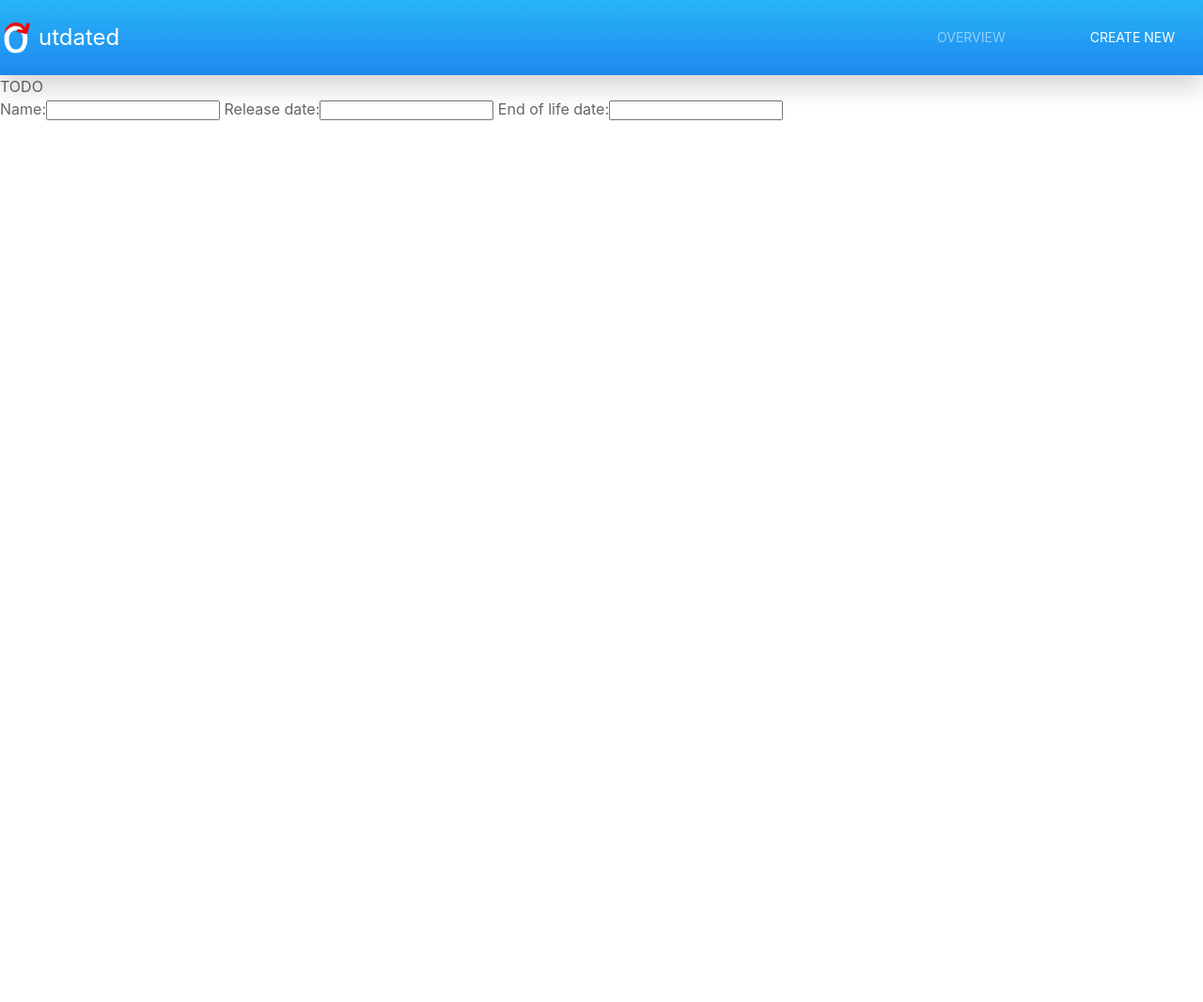
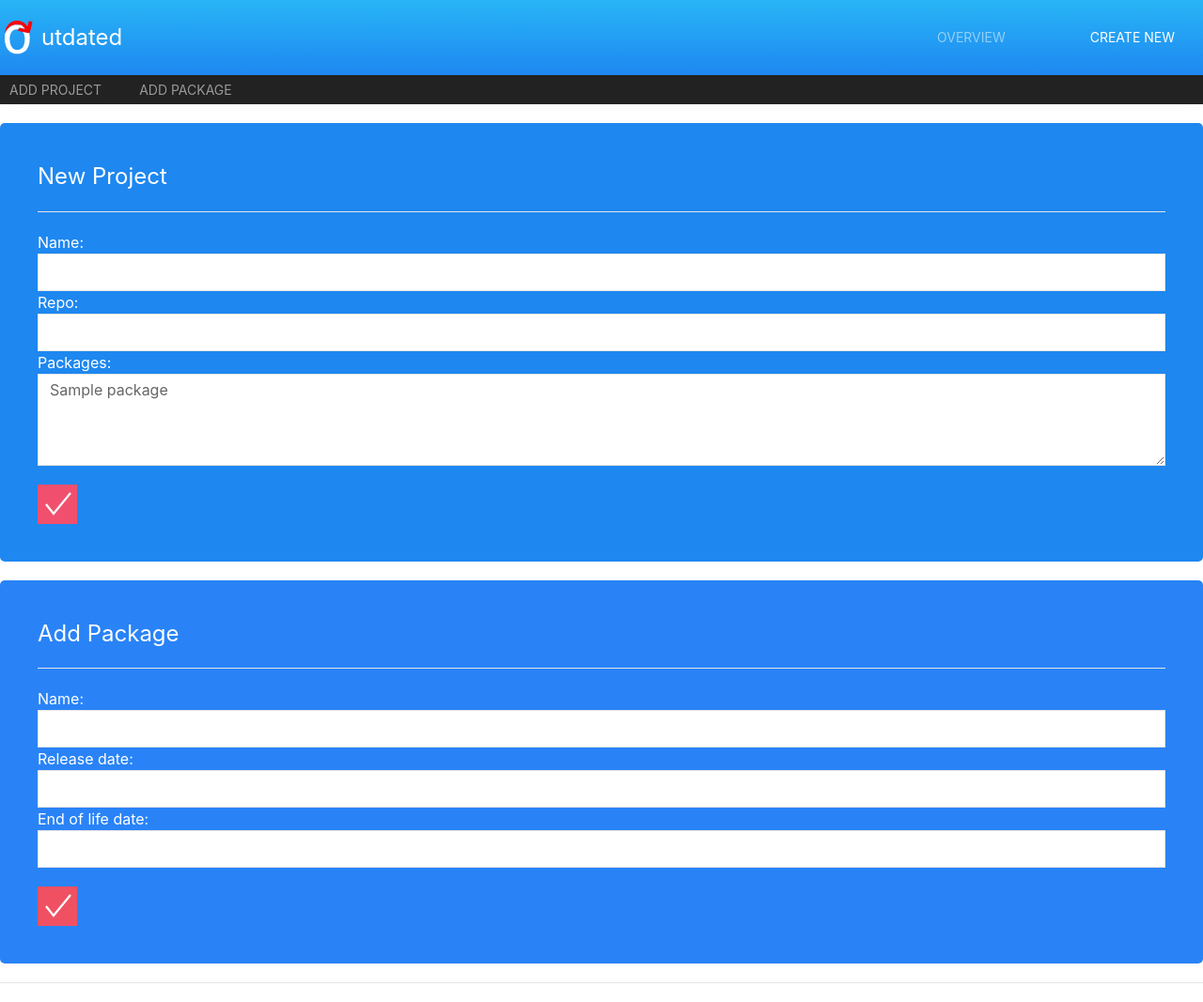
Before and after one commit to adfinis/outdated, a Django app: page /create in a window 1280 px wide. Shown: the whole page at 94% size. Before the commit the page ends 128 px from the top, so only its background shows below. Run offline with Django 3.2, Linux system fonts and the light colour scheme; tables that the repository leaves empty hold one stand-in row (values such as "Sample post"); some libraries are stand-ins or nearby versions.

Commit message:
feat: jquery datepicker

```diff
--- a/outdated/outdated/settings.py
+++ b/outdated/outdated/settings.py
@@ -38,6 +38,7 @@ INSTALLED_APPS = [
     "django.contrib.sessions",
     "django.contrib.messages",
     "django.contrib.staticfiles",
+    "templateutils",
 ]
 
 
--- a/outdated/projects/forms.py
+++ b/outdated/projects/forms.py
@@ -1,9 +1,42 @@
 from django import forms
 
-from .models import Package
+from .models import Package, Project
+
+
+def uikitify(fields):
+    for _, field in fields.items():
+        print(
+            field.__class__.__name__,
+        )
+        field_supertype = field.__class__.__name__
+        field_class = field.widget.attrs.get("class", "")
+        if field_supertype == "DateField":
+            field_class += " uk-input datepicker"
+        elif field_supertype == "TextField" or field_supertype == "CharField":
+            field_class += " uk-input "
+        elif field_supertype == "ModelMultipleChoiceField":
+            field_class += " uk-select "
+        field.widget.attrs["class"] = field_class
+
+    return fields
 
 
 class PackageForm(forms.ModelForm):
     class Meta:
         model = Package
         fields = "__all__"
+        override = True
+
+    def __init__(self, *args, **kwargs):
+        super(PackageForm, self).__init__(*args, **kwargs)
+        self.fields = uikitify(self.fields)
+
+
+class ProjectForm(forms.ModelForm):
+    class Meta:
+        model = Project
+        fields = "__all__"
+
+    def __init__(self, *args, **kwargs):
+        super(ProjectForm, self).__init__(*args, **kwargs)
+        self.fields = uikitify(self.fields)
--- a/outdated/projects/models.py
+++ b/outdated/projects/models.py
@@ -38,36 +38,26 @@ class Project(models.Model):
 
     @property
     def status(self):
-        packageValues = 0.0
-        count = {"green": 0, "yellow": 0, "red": 0}
+        value_packages = 0.0
+        colours_packages = {"green": 0, "yellow": 0, "red": 0}
         for package in self.packages.all():
             colour = package.status
             if colour == env("GREEN"):
-                count["green"] += 1
-                packageValues += 1
+                colours_packages["green"] += 1
+                value_packages += 1
             elif colour == env("YELLOW"):
-                count["yellow"] += 1
-                packageValues += 0.5
+                colours_packages["yellow"] += 1
+                value_packages += 0.5
             else:
-                count["red"] += 1
-        packageNum = len(self.packages.all())
-        completion = packageValues * 100 // packageNum
-
-        if count["red"] != 0:
-            return {
-                "style": f"background: linear-gradient(to left,#f37169, {env('PRIMARY')});filter: hue-rotate(5deg); filter: brightness(1)",
-                "color": "red",
-                "completion": completion,
-            }
-        elif count["green"] != packageNum:
-            hex = env("YELLOW")
-            color = "yellow"
+                colours_packages["red"] += 1
+        if colours_packages["red"] != 0:
+            colour = "RED"
+        elif len(self.packages.all()) != colours_packages["green"]:
+            colour = "YELLOW"
         else:
-            hex = env("GREEN")
-            color = "green"
-
+            colour = "GREEN"
         return {
-            "style": f"background: linear-gradient(to left, {hex},{env('PRIMARY')}); filter: hue-rotate(5deg);",
-            "color": color,
-            "completion": completion,
+            "up_to_dateness": value_packages * 100 // len(self.packages.all()),
+            "background": env(colour + "_GRADIENT"),
+            "colour": colour,
         }
--- a/outdated/projects/views.py
+++ b/outdated/projects/views.py
@@ -1,8 +1,14 @@
 from django.template import loader
 from django.http import HttpResponse
 from django.shortcuts import render
+import environ
 from .models import Project, Package
-from .forms import PackageForm
+from .forms import PackageForm, ProjectForm
+
+env = environ.Env()
+
+env.read_env(".env")
+
 
 # Create your views here.
 def index(request):
@@ -21,5 +27,12 @@ def create(request):
     if package_form.is_valid():
         package_form.save()
     context["package_form"] = package_form
-
+    project_form = ProjectForm(request.POST or None)
+    if project_form.is_valid():
+        project_form.save()
+    context["project_form"] = project_form
+    context["primary"] = env("PRIMARY")
+    context["green"] = env("GREEN")
+    context["yellow"] = env("YELLOW")
+    context["red"] = env("RED")
     return render(request, "create.html", context)
--- a/outdated/templates/base.html
+++ b/outdated/templates/base.html
@@ -29,9 +29,11 @@
       href="{% static 'favicon.ico' %}"
       type="image/x-icon"
     />
+    {% block head %} {% endblock head%}
   </head>
 
   <body>
+    {% csrf_token %}
     <div
       uk-sticky="sel-target: .uk-navbar-container; cls-active: uk-navbar-sticky"
     >
@@ -44,7 +46,7 @@
           <a href="/" class="uk-navbar-item uk-logo uk-link-reset">
             <img
               href="/"
-              width="35"
+              width="38"
               src="{% static 'logo.svg' %}"
               alt="Outdated"
             />utdated</a
--- a/outdated/templates/create.html
+++ b/outdated/templates/create.html
@@ -1,5 +1,87 @@
-{% extends "base.html" %} {% block pagecontent %}
-<span>TODO</span>
-<form>{{package_form}}</form>
+<!-- prettier-ignore -->
+{% extends "base.html" %}{% include "./components/buttons/submit.html" %} {% load templateutils %}{% load static %}
+{% block head %}
+<style>
+  form label,
+  form legend {
+    color: #fff !important;
+  }
+  input:focus,
+  select:focus {
+    border: none !important;
+  }
+  input:not(:focus),
+  select:not(:focus) {
+    box-shadow: 0 0 3px 3px {{primary}};
+    filter: hue(deg 5)
+  }
+  input:focus:valid,
+  select:focus:valid {
+    box-shadow: 0 0 3px 3px {{green}};
+  }
+  input:focus:invalid,
+  select:focus:invalid {
+    box-shadow: 0 0 3px 3px {{red}};
+  }
+</style>
+<link
+  rel="stylesheet"
+  href="http://code.jquery.com/ui/1.10.3/themes/dark-hive/jquery-ui.css"
+/>
+<link rel="stylesheet" href="{% static 'js/jquery-ui.css' %}" />
+<script src="http://code.jquery.com/jquery-1.9.1.js"></script>
+<script src="http://code.jquery.com/ui/1.10.3/jquery-ui.js"></script>
+<script>
+  $(function () {
+    $(".datepicker").datepicker({ dateFormat: "yy-mm-dd" });
+  });
+</script>
+{% endblock head %}
+<!-- prettier-ignore -->
+{% block pagecontent %}
+
+<div uk-filter="target: .js-filter;">
+  <div uk-sticky="sel-target: 200; offset: 80; ">
+    <div class="uk-flex uk-background-secondary uk-dark">
+      <ul class="uk-subnav uk-subnav-pill uk-width-5-6 uk-margin-remove">
+        <li class="uk-padding-remove" uk-filter-control=".od-add-project">
+          <a href="#">Add Project</a>
+        </li>
+        <li uk-filter-control=".od-add-package">
+          <a href="#">Add Package</a>
+        </li>
+      </ul>
+    </div>
+  </div>
+
+  <div class="js-filter">
+    <div
+      class="od-add-project uk-container uk-container-large uk-background-primary uk-border-rounded uk-margin-top uk-padding"
+    >
+      <form class="uk-form">
+        <fieldset class="uk-fieldset">
+          <legend class="uk-legend {% get_env 'GREEgN' %}">New Project</legend>
+          <hr />
+          <!-- prettier-ignore -->
+          {{project_form}} {% submitButton %}
+        </fieldset>
+      </form>
+    </div>
+    <div
+      class="od-add-package uk-container uk-container-large uk-background-primary uk-border-rounded uk-margin-top uk-padding"
+      style="background: {{primary}} {{green}}; filter: hue-rotate(5deg);"
+    >
+      <form class="uk-form">
+        <fieldset class="uk-fieldset">
+          <legend class="uk-legend">Add Package</legend>
+          <hr />
+          {{package_form}}{% submitButton %}
+        </fieldset>
+      </form>
+    </div>
+  </div>
+  <hr />
+</div>
+
 <!-- prettier ignore -->
 {% endblock pagecontent %}
--- /dev/null
+++ b/outdated/templateutils/templatetags/templateutils.py
@@ -0,0 +1,21 @@
+from django import template
+from django.utils.safestring import mark_safe
+import environ
+
+env = environ.Env()
+
+env.read_env(".env")
+
+register = template.Library()
+
+
+@register.simple_tag
+def submitButton():
+    return mark_safe(
+        f"<button type='submit' class='uk-button-danger uk-margin-top ' uk-icon='icon: check; ratio: 2;' ></button>"
+    )
+
+
+@register.simple_tag
+def get_env(key):
+    return env.get_value(key, default="")
```
Also changed, not shown: outdated/templates/projects.html (+13 -9 lines), pyproject.toml (+3 -4 lines), README.md, outdated/static/js/jquery-ui.css (added), outdated/templateutils/templatetags/__init__.py (added), 1 other file.
